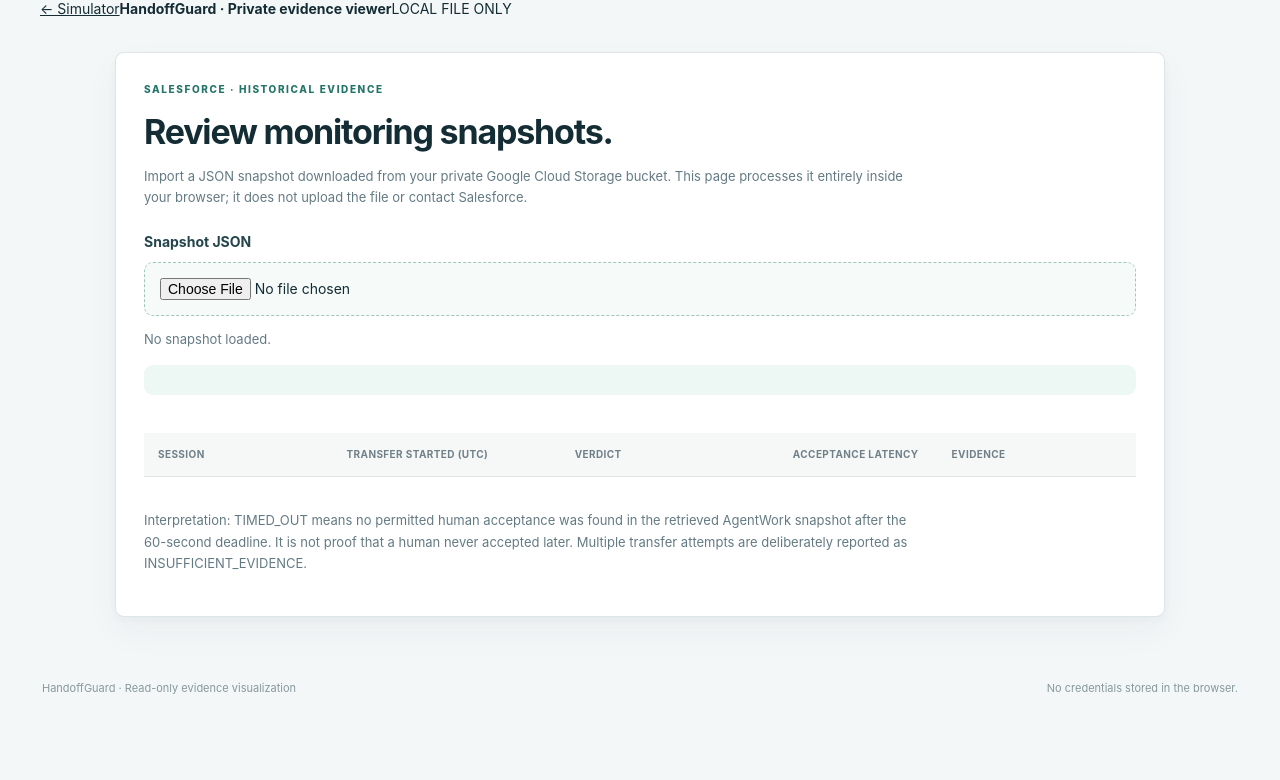
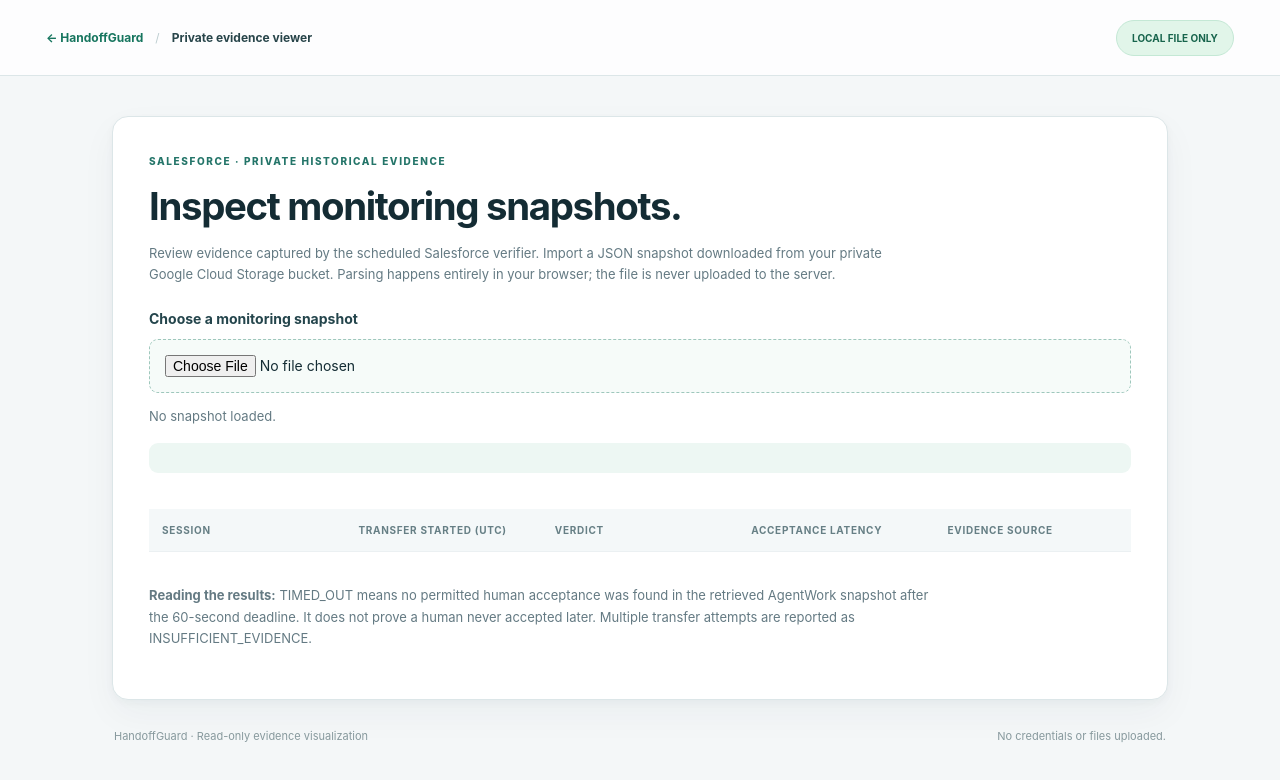
Before and after one commit to davehrsh/HandOffGuard, a website: page web/history.html in a window 1280 px wide. Drawn offline with Linux system fonts and the light colour scheme.

Commit message:
design: align private historical evidence viewer with new dashboard design

```diff
--- a/web/history.html
+++ b/web/history.html
@@ -1,19 +1,18 @@
 <!doctype html>
-<html lang="en"><head><meta charset="utf-8"><meta name="viewport" content="width=device-width,initial-scale=1">
-<title>HandoffGuard · Evidence History</title><link rel="stylesheet" href="/style.css">
-<style>.import{max-width:1050px;margin:35px auto;background:#fff;padding:28px;border:1px solid #e0e5e8;border-radius:9px}.import h1{font-size:34px}.import table{width:100%;min-width:890px;table-layout:fixed;border-collapse:collapse;margin-top:22px;font-size:12px}.import th,.import td{padding:14px 14px;border-bottom:1px solid #e0e5e8;text-align:left;vertical-align:middle;overflow-wrap:anywhere;line-height:1.5}.import th{color:#708088;font-size:10px;letter-spacing:.4px;text-transform:uppercase;background:#f6f8f8}.import th:nth-child(1){width:19%}.import th:nth-child(2){width:23%}.import th:nth-child(3){width:22%}.import th:nth-child(4){width:16%}.import th:nth-child(5){width:20%}.import input{margin-top:14px}.import .summary{font-weight:600;margin-top:15px}.import .warn{color:#a03930}.import .ok{color:#17634d}.import .scroll{overflow-x:auto}</style></head>
-<body><main style="margin-left:0;max-width:1200px;margin:auto"><header>
-<a href="/" style="color:inherit">← Simulator</a><b>HandoffGuard · Private evidence viewer</b><span class="badge">LOCAL FILE ONLY</span>
-</header>
-<section class="import">
-<div class="eyebrow">SALESFORCE · HISTORICAL EVIDENCE</div>
-<h1>Review monitoring snapshots.</h1>
-<p>Import a JSON snapshot downloaded from your private Google Cloud Storage bucket. This page processes it entirely inside your browser; it does not upload the file or contact Salesforce.</p>
-<label for="snapshot">Snapshot JSON</label><input id="snapshot" type="file" accept=".json,application/json">
-<p id="file-status" role="status" aria-live="polite">No snapshot loaded.</p>
-<div id="metrics" class="summary"></div>
-<div class="scroll"><table><thead><tr><th>Session</th><th>Transfer started (UTC)</th><th>Verdict</th><th>Acceptance latency</th><th>Evidence</th></tr></thead><tbody id="results"></tbody></table></div>
-<p>Interpretation: TIMED_OUT means no permitted human acceptance was found in the retrieved AgentWork snapshot after the 60-second deadline. It is not proof that a human never accepted later. Multiple transfer attempts are deliberately reported as INSUFFICIENT_EVIDENCE.</p>
+<html lang="en"><head><meta charset="utf-8"><meta name="viewport" content="width=device-width,initial-scale=1"><meta name="theme-color" content="#0c282d"><title>HandoffGuard — Private Evidence Viewer</title><link rel="stylesheet" href="/style.css"></head>
+<body class="history-shell">
+<header class="topbar"><div class="breadcrumbs"><a href="/" style="text-decoration:none;color:#16755e;font-weight:750">← HandoffGuard</a><span class="slash">/</span><strong>Private evidence viewer</strong></div><div class="topbar-right"><span class="badge integration-badge">LOCAL FILE ONLY</span></div></header>
+<main class="history-container">
+<section class="import" aria-labelledby="history-title">
+  <div class="eyebrow">SALESFORCE · PRIVATE HISTORICAL EVIDENCE</div>
+  <h1 id="history-title">Inspect monitoring snapshots.</h1>
+  <p>Review evidence captured by the scheduled Salesforce verifier. Import a JSON snapshot downloaded from your private Google Cloud Storage bucket. Parsing happens entirely in your browser; the file is never uploaded to the server.</p>
+  <label for="snapshot">Choose a monitoring snapshot</label>
+  <input id="snapshot" type="file" accept=".json,application/json">
+  <p id="file-status" role="status" aria-live="polite">No snapshot loaded.</p>
+  <div id="metrics" class="summary" aria-live="polite"></div>
+  <div class="scroll"><table><thead><tr><th>Session</th><th>Transfer started (UTC)</th><th>Verdict</th><th>Acceptance latency</th><th>Evidence source</th></tr></thead><tbody id="results"></tbody></table></div>
+  <p><strong>Reading the results:</strong> TIMED_OUT means no permitted human acceptance was found in the retrieved AgentWork snapshot after the 60-second deadline. It does not prove a human never accepted later. Multiple transfer attempts are reported as INSUFFICIENT_EVIDENCE.</p>
 </section>
-<footer>HandoffGuard · Read-only evidence visualization <span>No credentials stored in the browser.</span></footer>
+<footer><span>HandoffGuard · Read-only evidence visualization</span><span>No credentials or files uploaded.</span></footer>
 </main><script src="/history.js"></script></body></html>
```
